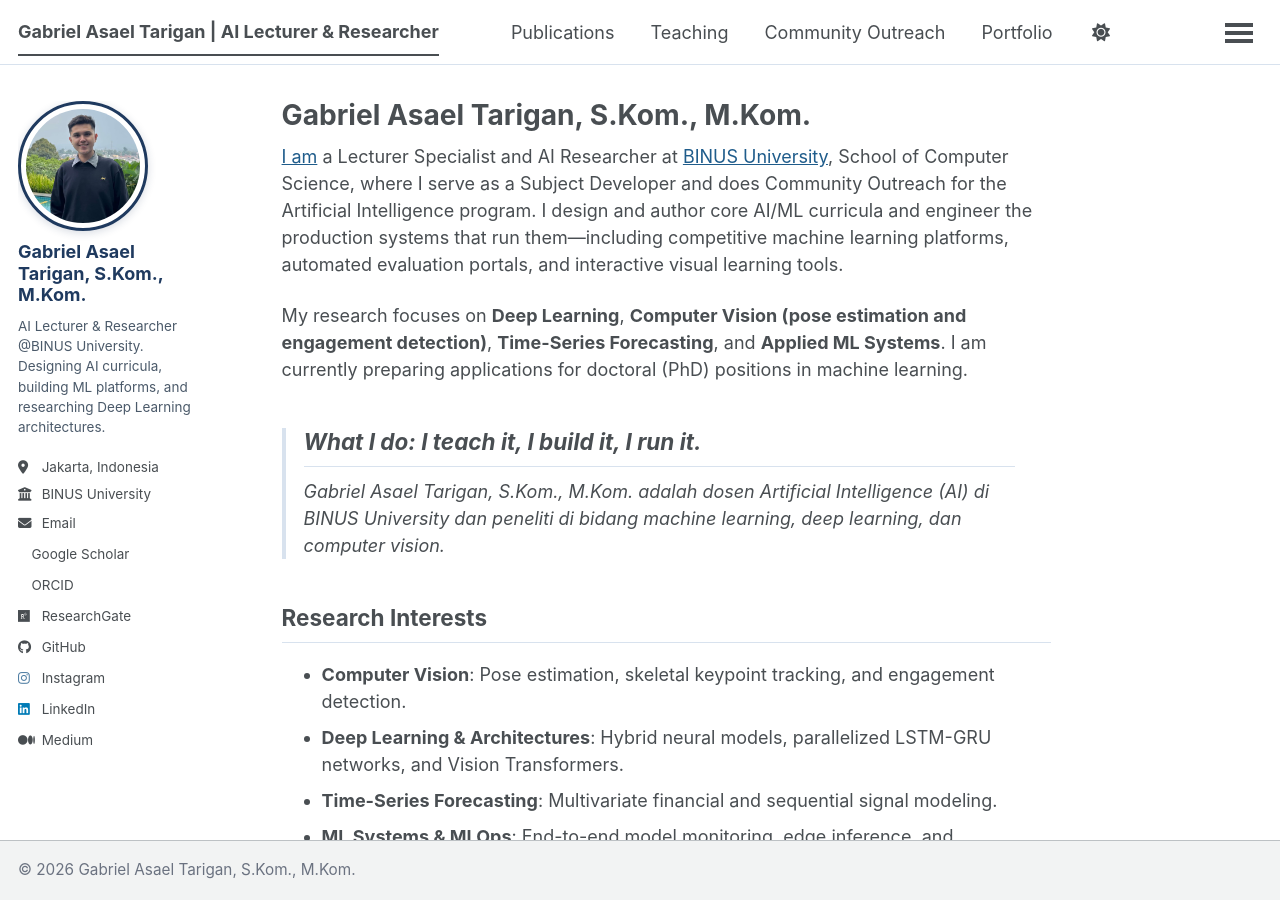
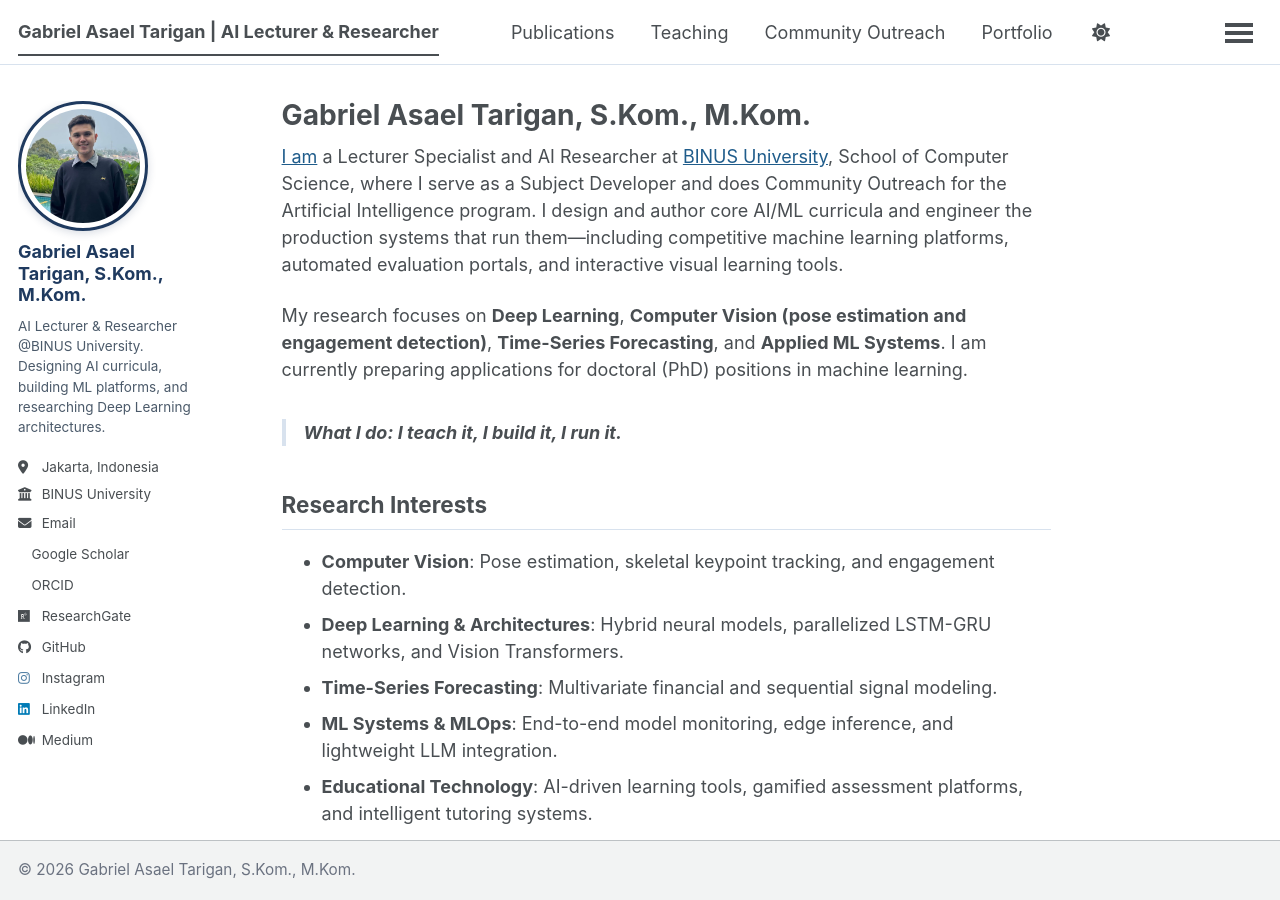
Before and after one commit to asaeltarigan/asaeltarigan.github.io, a Jekyll site: the page built from _pages/about.md, in a window 1280 px wide and 900 px high. Built offline with Jekyll 4.4.1, drawn with Linux system fonts in a browser that asks for light colours; a style sheet for code colours, icons or effects is not loaded.

Commit message:
Update about.md
Removed indonesian part of the profile

```diff
--- a/_pages/about.md
+++ b/_pages/about.md
@@ -13,8 +13,6 @@ redirect_from:
 My research focuses on **Deep Learning**, **Computer Vision (pose estimation and engagement detection)**, **Time-Series Forecasting**, and **Applied ML Systems**. I am currently preparing applications for doctoral (PhD) positions in machine learning.
 
 > **What I do: I teach it, I build it, I run it.**
----
-Gabriel Asael Tarigan, S.Kom., M.Kom. adalah dosen Artificial Intelligence (AI) di BINUS University dan peneliti di bidang machine learning, deep learning, dan computer vision.
 
 ## Research Interests
 
```
